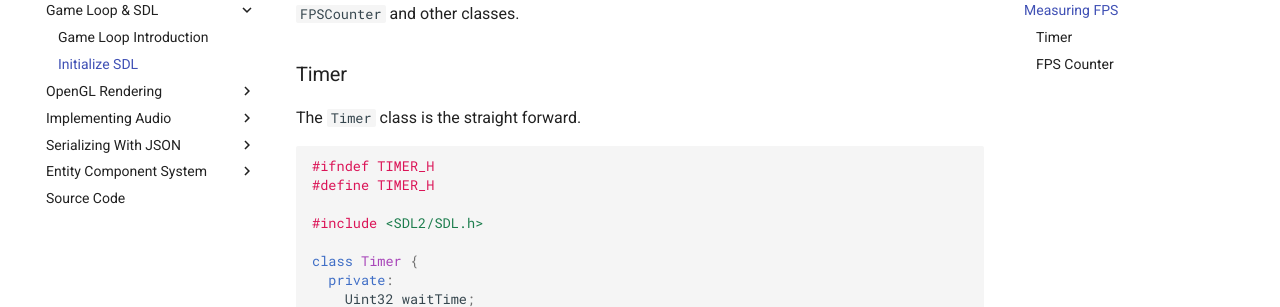
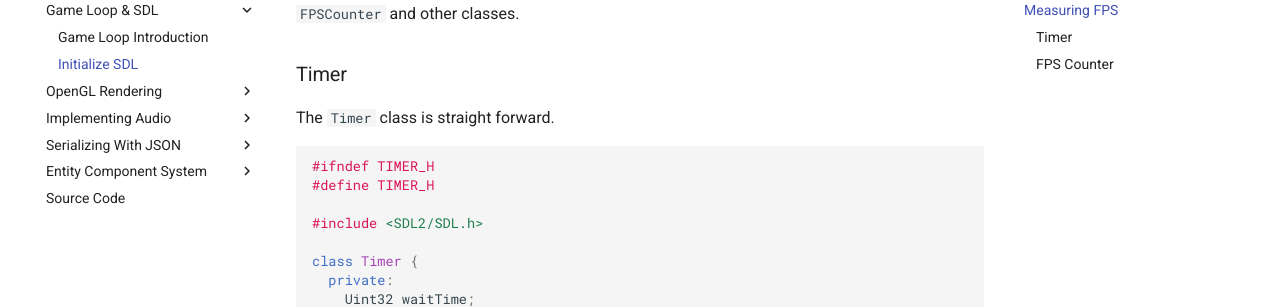
Before and after one commit to Chukobyte/learn-engine-dev, an MkDocs documentation site: the page built from docs/game_loop_and_sdl/initialize_sdl.md, in a window 1280 px wide and 900 px high, scrolled down 2670 px. Shown: the part 152-459 px from the top of the window. Built offline with MkDocs 1.6.1 and Material for MkDocs 9.7.7, drawn with Linux system fonts in a browser that asks for light colours; comment, search, counter and statistics services are not loaded.

Commit message:
Fixing typo in timer section of initialize sdl.

````diff
--- a/docs/game_loop_and_sdl/initialize_sdl.md
+++ b/docs/game_loop_and_sdl/initialize_sdl.md
@@ -128,7 +128,7 @@ Last but not least, we should check performance to ensure we are getting the fra
 
 ### Timer
 
-The `Timer` class is the straight forward.
+The `Timer` class is straight forward.
 
 ```c++
 #ifndef TIMER_H
--- a/mkdocs.yml
+++ b/mkdocs.yml
@@ -32,7 +32,7 @@ nav:
       - Game Loop Introduction: game_loop_and_sdl/game_loop_introduction.md
       - Initialize SDL: game_loop_and_sdl/initialize_sdl.md
   - OpenGL Rendering:
-      - Asset Management: opengl_rendering/asset_management.md
+#      - Asset Management: opengl_rendering/asset_management.md
       - Creating A Renderer: opengl_rendering/creating_a_renderer.md
   - Implementing Audio:
       - Using SDL_mixer: implementing_audio/using_sdl_mixer.md
````
